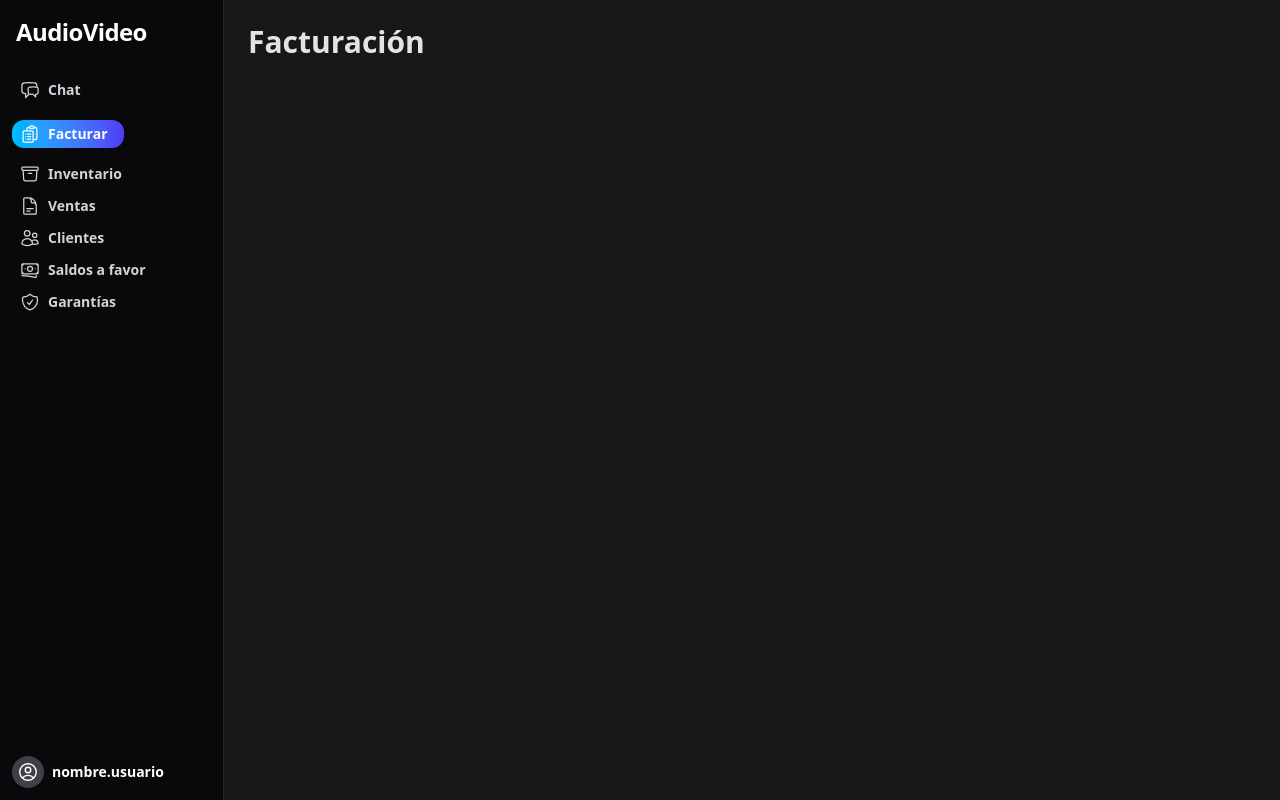
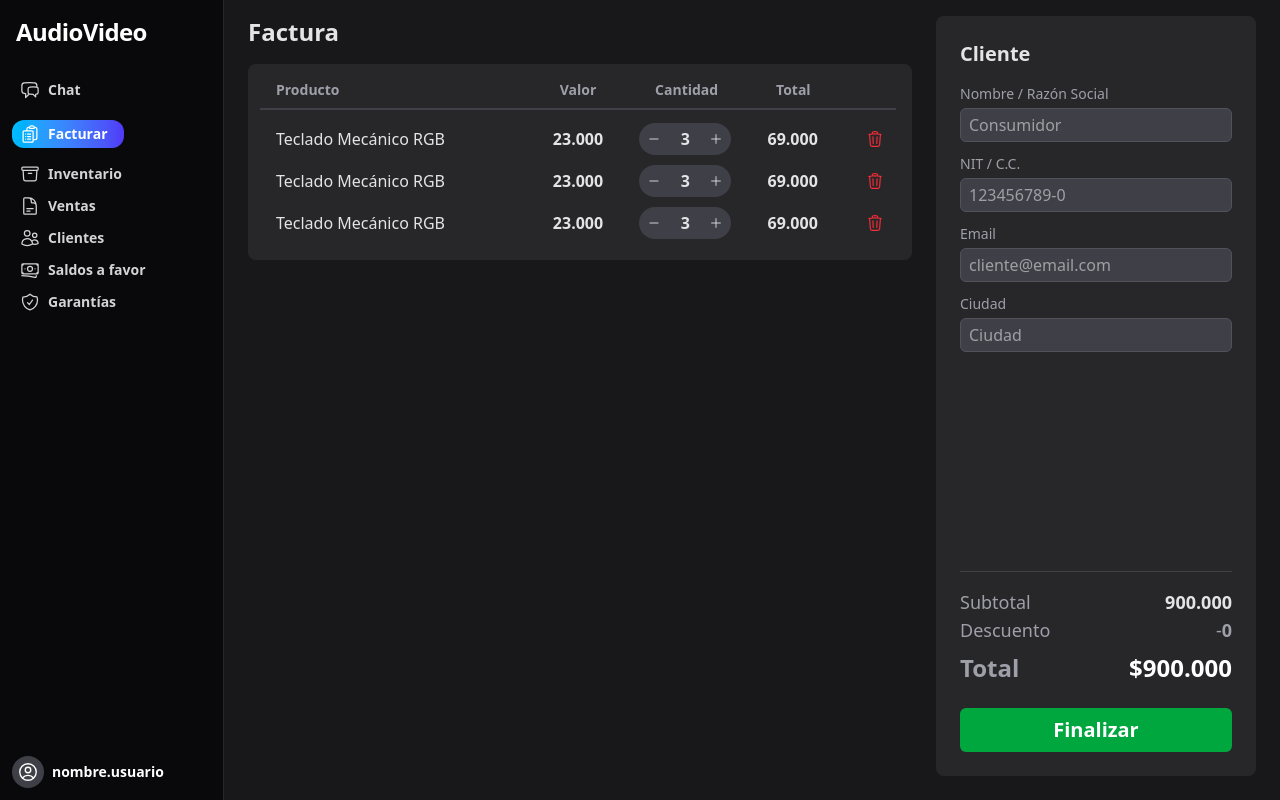
Before and after one commit to Sebasxs/smart-pos, a React (Vite) app in the folder client/: page /billing in a window 1280 px wide. Built offline with nearby package versions, Linux system fonts and the light colour scheme.

Commit message:
feat(billing): create static layout for billing page

```diff
--- a/client/src/App.css
+++ b/client/src/App.css
@@ -1 +1,7 @@
 @import 'tailwindcss';
+
+.no-spinners::-webkit-outer-spin-button,
+.no-spinners::-webkit-inner-spin-button {
+   -webkit-appearance: none;
+   margin: 0;
+}
--- a/client/src/App.tsx
+++ b/client/src/App.tsx
@@ -13,7 +13,7 @@ function App() {
       <div className="h-screen w-screen bg-zinc-900 flex text-zinc-200">
          <Sidebar />
 
-         <main className="flex-1 p-6 overflow-y-auto">
+         <main className="flex-1 p-6 pt-4 overflow-y-auto">
             <Routes>
                <Route path="/" element={<Navigate to="/billing" replace />} />
                <Route path="/chat" element={<Chat />} />
--- /dev/null
+++ b/client/src/components/billing/InvoiceTable.tsx
@@ -0,0 +1,77 @@
+import { HiOutlineTrash } from 'react-icons/hi2';
+import { QuantitySelector } from '../ui/QuantitySelector';
+
+const dummyItem = {
+   name: 'Teclado Mecánico RGB',
+   quantity: 3,
+   price: 23000,
+};
+
+const InvoiceItemRow = () => {
+   return (
+      <div className="grid grid-cols-12 gap-4 items-center p-1 rounded-xl hover:bg-zinc-700">
+         <div className="col-span-5 pl-1">
+            <input
+               type="text"
+               defaultValue={dummyItem.name}
+               className="
+                  w-full bg-transparent rounded-lg p-1
+                  hover:ring-1 hover:ring-zinc-500 hover:bg-zinc-800
+                  focus:ring-2 focus:ring-blue-500 focus:border-blue-500 focus:bg-zinc-800 pl-2
+                  outline-none
+               "
+            />
+         </div>
+         <div className="col-span-2">
+            <input
+               type="text"
+               defaultValue={dummyItem.price.toLocaleString('es-CO')}
+               className="
+                  w-full bg-transparent font-semibold text-center rounded-lg p-1
+                  hover:ring-1 hover:ring-zinc-500 hover:bg-zinc-800
+                  focus:ring-2 focus:ring-blue-500 focus:border-blue-500 focus:bg-zinc-800
+                  outline-none
+                  no-spinners
+               "
+            />
+         </div>
+         <div className="col-span-2 flex justify-center">
+            <QuantitySelector value={dummyItem.quantity} />
+         </div>
+         <div className="col-span-2 font-semibold text-center">
+            <span>{(dummyItem.quantity * dummyItem.price).toLocaleString('es-CO')}</span>
+         </div>
+         <div className="col-span-1 flex justify-end">
+            <button
+               className="
+                  text-red-500 rounded-full p-2
+                  hover:text-red-400 hover:bg-red-900/60 transition-colors duration-200
+                  cursor-pointer
+               "
+            >
+               <HiOutlineTrash size={18} />
+            </button>
+         </div>
+      </div>
+   );
+};
+
+export const InvoiceTable = () => {
+   return (
+      <div className="bg-zinc-800 p-4 pl-3 rounded-lg">
+         <div className="grid grid-cols-12 gap-4 text-left text-zinc-400 font-bold text-sm border-b-2 border-zinc-700 pb-2 mb-2">
+            <div className="col-span-5 pl-4">Producto</div>
+            <div className="col-span-2 text-center">Valor</div>
+            <div className="col-span-2 text-center">Cantidad</div>
+            <div className="col-span-2 text-center pr-1">Total</div>
+            <div className="col-span-1"></div>
+         </div>
+
+         <div className="flex flex-col">
+            <InvoiceItemRow />
+            <InvoiceItemRow />
+            <InvoiceItemRow />
+         </div>
+      </div>
+   );
+};
--- /dev/null
+++ b/client/src/components/ui/Input.tsx
@@ -0,0 +1,26 @@
+import { type ComponentProps } from 'react';
+
+type InputProps = { label: string } & ComponentProps<'input'>;
+
+export const Input = ({ label, ...props }: InputProps) => {
+   return (
+      <div className="w-full">
+         <label
+            htmlFor={props.id || props.name}
+            className="block text-sm font-medium text-zinc-400 mb-1"
+         >
+            {label}
+         </label>
+         <input
+            {...props}
+            className="
+               w-full bg-zinc-700
+               border border-zinc-600
+               text-white rounded-md p-2 py-1
+               focus:ring-1 focus:ring-blue-500 focus:border-blue-500
+               outline-none
+            "
+         />
+      </div>
+   );
+};
--- /dev/null
+++ b/client/src/components/ui/QuantitySelector.tsx
@@ -0,0 +1,21 @@
+import { HiOutlineMinus, HiOutlinePlus } from 'react-icons/hi2';
+
+export const QuantitySelector = ({ value }: { value: number }) => {
+   return (
+      <div className="flex items-center justify-center gap-x-2 bg-zinc-700 rounded-full p-1 hover:bg-zinc-800">
+         <button className="p-1 rounded-full hover:bg-sky-400 hover:text-white transition-colors cursor-pointer">
+            <HiOutlineMinus size={14} />
+         </button>
+
+         <input
+            type="number"
+            defaultValue={value}
+            className="w-6 text-center rounded-full font-semibold hover:bg-zinc-700 outline-none no-spinners"
+         />
+
+         <button className="p-1 rounded-full hover:bg-indigo-600 hover:text-white transition-colors cursor-pointer">
+            <HiOutlinePlus size={14} />
+         </button>
+      </div>
+   );
+};
--- a/client/src/pages/Billing.tsx
+++ b/client/src/pages/Billing.tsx
@@ -1,7 +1,106 @@
+import { useState, useMemo } from 'react';
+import { InvoiceTable } from '../components/billing/InvoiceTable';
+import { Input } from '../components/ui/Input';
+
+const cleanNumericValue = (value: string): string => {
+   return value.replace(/[^0-9]/g, '');
+};
+
+const formatToLocalString = (rawValue: string): string => {
+   const numericValue = parseInt(rawValue || '0', 10);
+   if (numericValue === 0) return '0';
+   return numericValue.toLocaleString('es-CO');
+};
+
 export const Billing = () => {
+   const [rawDiscount, setRawDiscount] = useState('0');
+   const displayDiscount = useMemo(() => {
+      return formatToLocalString(rawDiscount);
+   }, [rawDiscount]);
+
+   const handleDiscountChange = (e: React.ChangeEvent<HTMLInputElement>) => {
+      const value = e.currentTarget.value;
+      const rawValue = cleanNumericValue(value);
+      setRawDiscount(rawValue || '0');
+   };
+
+   const numericDiscount = Number(rawDiscount);
+   const isDiscountApplied = numericDiscount > 0;
+   const discountInputWidth = (displayDiscount.length || 1) + 'ch';
+
    return (
-      <div>
-         <h1 className="text-3xl font-bold">Facturación</h1>
+      <div className="w-full h-full grid grid-cols-3 gap-6">
+         <div className="col-span-2 flex flex-col">
+            <h1 className="text-2xl font-bold mb-4">Factura</h1>
+            <InvoiceTable />
+         </div>
+
+         <div className="col-span-1 bg-zinc-800 rounded-lg p-6 flex flex-col justify-between">
+            <div>
+               <h2 className="text-xl font-bold mb-4">Cliente</h2>
+               <div className="flex flex-col gap-y-3">
+                  <Input
+                     label="Nombre / Razón Social"
+                     name="customerName"
+                     placeholder="Consumidor"
+                  />
+                  <Input label="NIT / C.C." name="customerTaxId" placeholder="123456789-0" />
+                  <Input
+                     label="Email"
+                     name="customerEmail"
+                     type="email"
+                     placeholder="cliente@email.com"
+                  />
+                  <Input label="Ciudad" name="customerCity" placeholder="Ciudad" />
+               </div>
+            </div>
+
+            <div className="mt-6">
+               <div className="border-t border-zinc-700 pt-4 flex flex-col">
+                  <div className="flex justify-between text-lg">
+                     <span className="text-zinc-400">Subtotal</span>
+                     <span className="font-semibold">900.000</span>
+                  </div>
+                  <div className="flex justify-between items-center text-lg">
+                     <span className="text-zinc-400">Descuento</span>
+                     <div className="flex items-center text-right">
+                        <span className={isDiscountApplied ? 'text-white' : 'text-zinc-400'}>
+                           -
+                        </span>
+                        <input
+                           type="text"
+                           placeholder="0"
+                           value={displayDiscount}
+                           onChange={handleDiscountChange}
+                           className={`
+                                        min-w-0 max-w-full
+                                        ${isDiscountApplied ? 'text-white' : 'text-zinc-400'}
+                                        bg-transparent text-right font-semibold
+                                        outline-none
+                                        no-spinners
+                                    `}
+                           style={{ width: discountInputWidth }}
+                        />
+                     </div>
+                  </div>
+                  <div className="flex justify-between text-2xl font-bold text-white mt-2">
+                     <span className="text-zinc-400">Total</span>
+                     <span>$900.000</span>
+                  </div>
+               </div>
+
+               <button
+                  className="
+                            w-full bg-green-600 text-xl
+                            text-white font-bold py-2 rounded-md mt-6
+                            hover:bg-green-700 transition-colors
+                            cursor-pointer
+                        "
+               >
+                  Finalizar
+               </button>
+            </div>
+         </div>
       </div>
    );
 };
```
